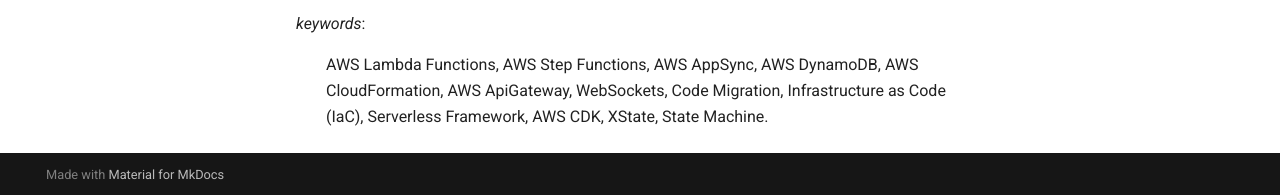
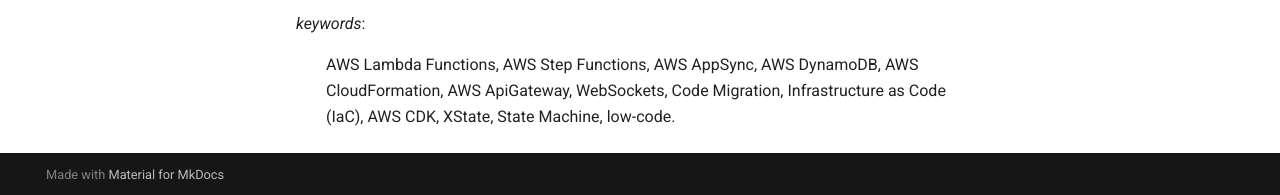
Before and after one commit to rayniel95/rayniel95.github.io, an MkDocs documentation site: the page built from docs/work_experience/datamart/bci_pagos.md, in a window 1280 px wide and 900 px high, scrolled down 1618 px. Shown: the part 702-897 px from the top of the window. Built offline with MkDocs 1.6.1 and Material for MkDocs 9.7.7, drawn with Linux system fonts in a browser that asks for light colours.

Commit message:
docs(datamart): add low-code to keywords in BCI Pagos experience

```diff
--- a/docs/work_experience/datamart/bci_pagos.md
+++ b/docs/work_experience/datamart/bci_pagos.md
@@ -59,4 +59,4 @@ Stack:
 : Amazon Web Services (AWS), Python, BitBucket, GraphQL, Boto3, AWS Appsync, Postman, AWS Lambda Functions, AWS CDK Framework, Typescript, Django Rest Framework, AWS Step Functions, AWS DynamoDB, Xstate.js, Node.js, AWS Apigateway, Lambda PowerTools, JSON.
 <!-- extend the keywords section -->
 *keywords*:
-: AWS Lambda Functions, AWS Step Functions, AWS AppSync, AWS DynamoDB, AWS CloudFormation, AWS ApiGateway, WebSockets, Code Migration, Infrastructure as Code (IaC), Serverless Framework, AWS CDK, XState, State Machine.
+: AWS Lambda Functions, AWS Step Functions, AWS AppSync, AWS DynamoDB, AWS CloudFormation, AWS ApiGateway, WebSockets, Code Migration, Infrastructure as Code (IaC), AWS CDK, XState, State Machine, low-code.
```
